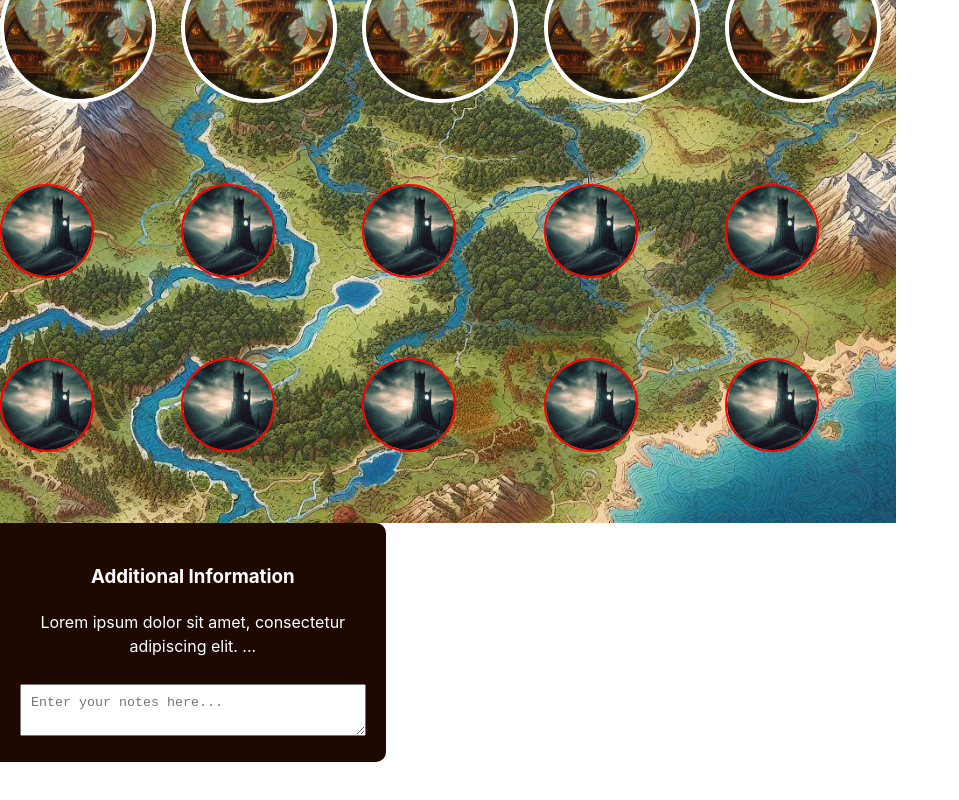
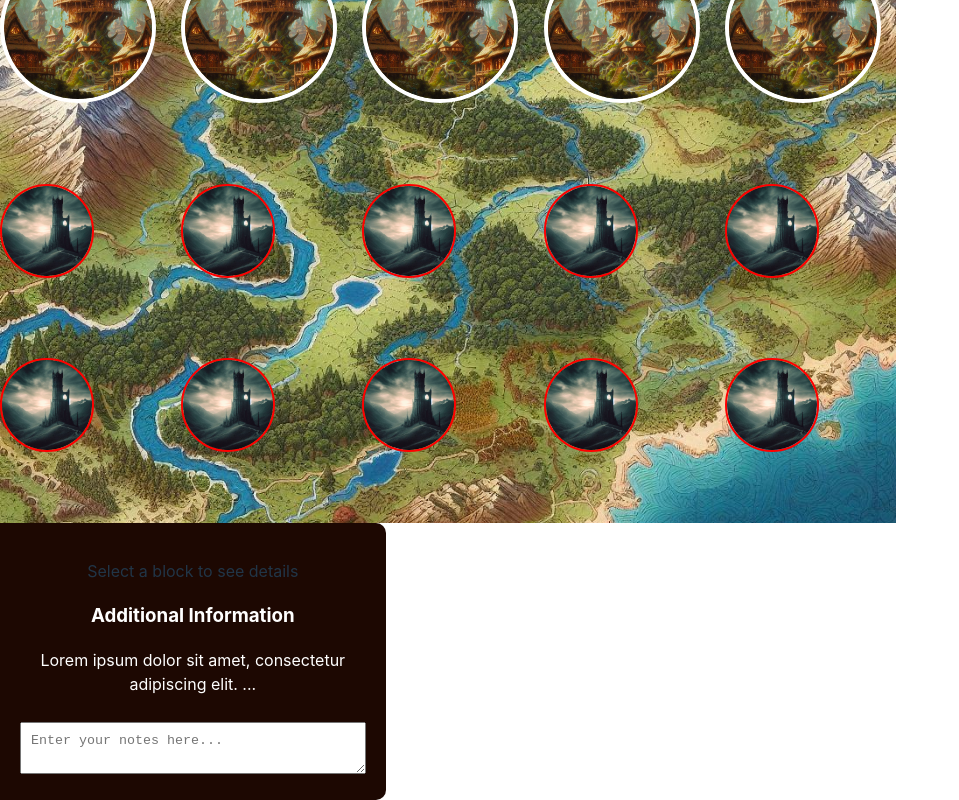
Before and after one commit to Aarwyn-Solutions/sylvan_bastion_defence_react, a React (Vite) app: page / in a window 1280 px wide. Shown: the part 402-1202 px from the top of the page, without its empty margins (0-959 px from the left). Before the commit the page ends 1164 px from the top, so only its background shows below. Built offline with nearby package versions, Linux system fonts and the light colour scheme.

Commit message:
propagate selectedBlock state to menu and print block's data here

```diff
--- a/src/components/Menu.tsx
+++ b/src/components/Menu.tsx
@@ -1,11 +1,12 @@
 import React, { useState } from "react";
+import { DungeonInfo } from "./Dungeon";
+import { BastionInfo } from "./Bastion";
 
 type MenuProps = {
-  name: string;
-  description: string;
+  selectedBlock: BastionInfo | DungeonInfo | null;
 };
 
-const Menu: React.FC<MenuProps> = ({ name, description }) => {
+const Menu: React.FC<MenuProps> = ({ selectedBlock }) => {
   const [userInput, setUserInput] = useState("");
 
   const menuContainerStyle: React.CSSProperties = {
@@ -33,8 +34,14 @@ const Menu: React.FC<MenuProps> = ({ name, description }) => {
 
   return (
     <div style={menuContainerStyle}>
-      <h2>{name}</h2>
-      <p>{description}</p>
+      {selectedBlock ? (
+        <div>
+          <p>Name: {selectedBlock.name}</p>
+          <p>Description: {selectedBlock.description}</p>
+        </div>
+      ) : (
+        <p>Select a block to see details</p>
+      )}
 
       <div style={sideMenuStyle}>
         <h3>Additional Information</h3>
```
